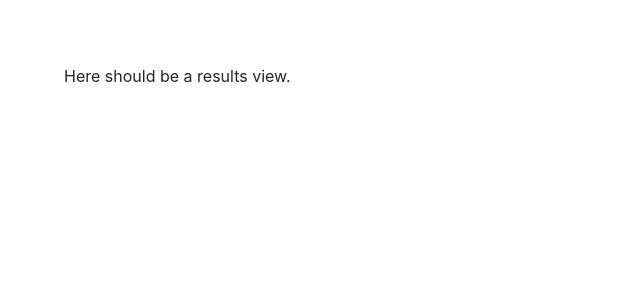
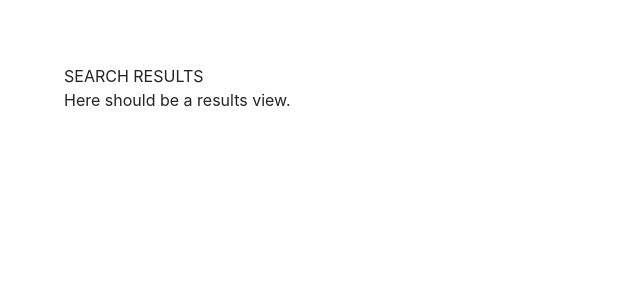
Before and after one commit to christophajohns/gallang, a React (Create React App) app: page / in a window 1280 px wide. Shown: the top 300 px of the page, without its empty margins (0-640 px from the left). Built offline with nearby package versions, Linux system fonts and the light colour scheme.

Commit message:
Add contentType prop to ResultsView

```diff
--- a/src/App.js
+++ b/src/App.js
@@ -9,7 +9,7 @@ function App(props) {
 
     return (
         <div className="App">
-            <ResultsView />
+            <ResultsView contentType={"search results"} />
             {/* <HomePresenter model={model} /> */}
         </div>
     );
--- a/src/views/ResultsView/ResultsView.js
+++ b/src/views/ResultsView/ResultsView.js
@@ -1,12 +1,28 @@
+import PropTypes from "prop-types";
+
 /**
  * View component for the Results (e.g. search results, collection, liked content, gallery) page content.
+ * @param {Object} props - Properties to be passed to the view
+ * @param {"collection" | "search results" | "gallery" | "liked content"} contentType - Type of results to display (e.g. collection)
  */
-function ResultsView() {
+function ResultsView(props) {
+    const { contentType } = props;
     return (
         <main className="ResultsView">
+            <div>
+                {contentType && contentType !== "liked content" ? (
+                    <div>{contentType.toUpperCase()}</div>
+                ) : (
+                    ""
+                )}
+            </div>
             <div>Here should be a results view.</div>
         </main>
     );
 }
 
+ResultsView.propTypes = {
+    contentType: PropTypes.string,
+};
+
 export default ResultsView;
```
